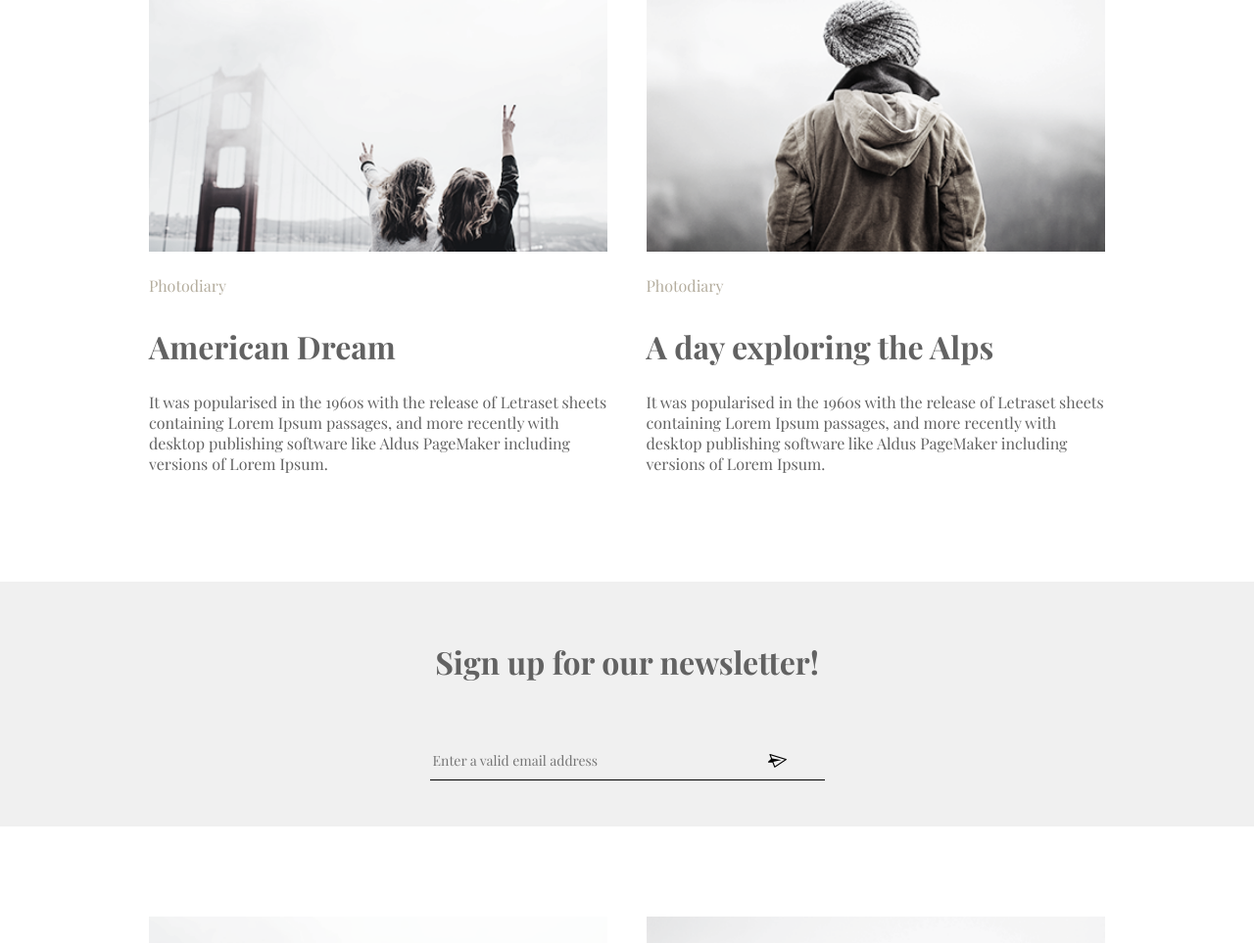
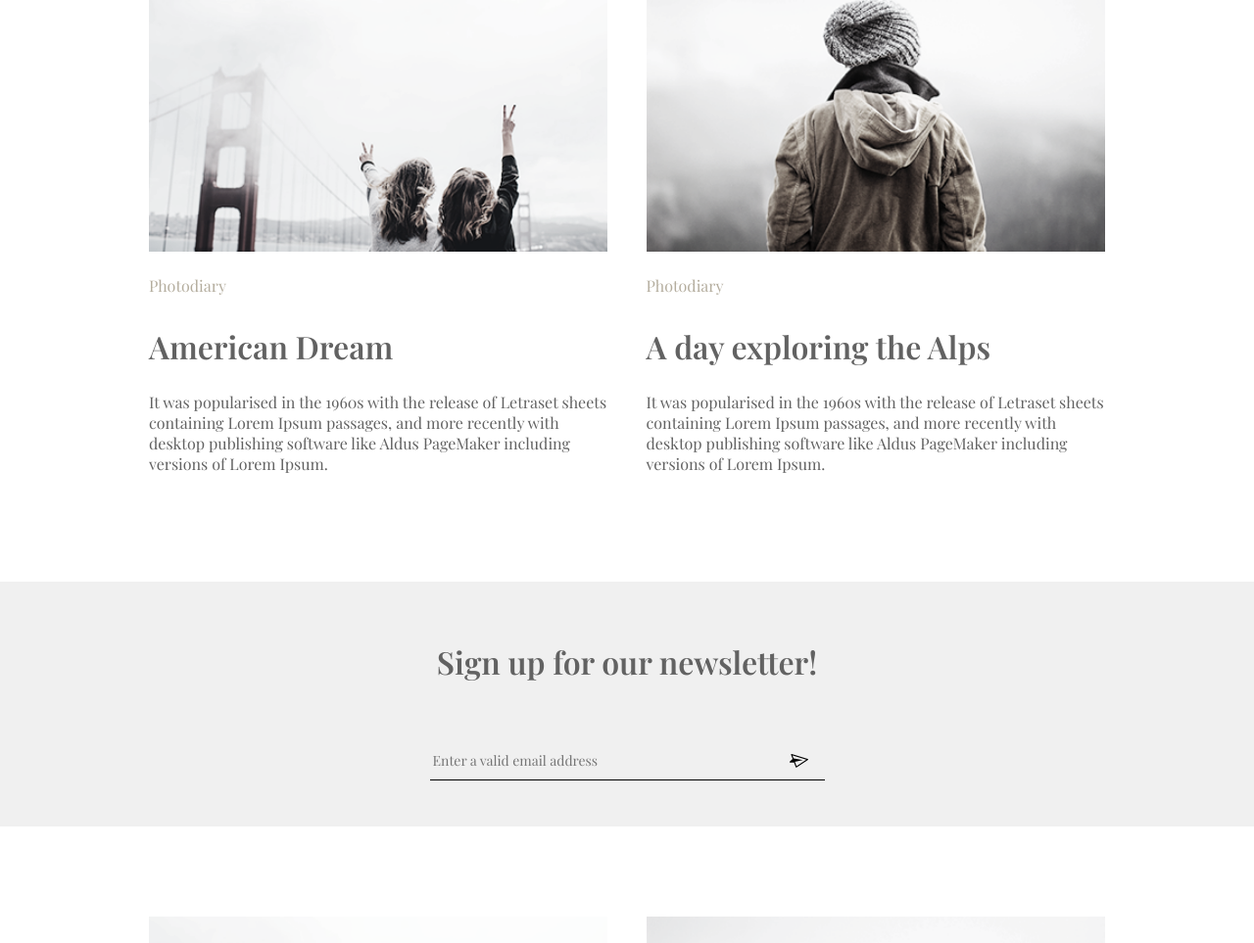
Before and after one commit to Kusum2878/Assignment3, a plain HTML site: page index.html in a window 1280 px wide. Shown: the part 1837-2800 px from the top of the page at 98% size. Drawn offline with nearby package versions, Linux system fonts and the light colour scheme.

Commit message:
Add files via upload

```diff
--- a/index.html
+++ b/index.html
@@ -106,7 +106,7 @@
 
 <!-- Form portion starts here -->
 	<div class="form">
-
+		<div class="container">
 			<div class="submit">
 				<h1 class="signup">Sign up for our newsletter!</h1>
 				<form>
@@ -115,7 +115,7 @@
 					<i class="fa fa-paper-plane-o" aria-hidden="true"></i>
 				</form>
 			</div>
-
+		</div>
 	</div>
 <!-- Form portion ends here -->
 
@@ -168,7 +168,7 @@
 
 <!-- Footer portion starts here -->
 	<div class="footer">
-
+		<div class="container">
 			<div class="last-icon">
 				<div class="nav">
 					<ul>
@@ -189,7 +189,7 @@
 					</ul>
 				</div>
 			</div>
-
+		</div>
 	</div>
 <!-- Footer portion ends here -->
 
--- a/style.css
+++ b/style.css
@@ -9,8 +9,10 @@
 
 body,h1,h2,h3,h4,h5,h6,p,span,input,button{
 	font-family: 'Playfair Display', serif;
+}
 
-
+h1,h2,h3,h4,h5,h6{
+	font-weight: 600;
 }
 .container{
 	width: 1140px;
@@ -189,7 +191,7 @@ form{
 form i{
 	position: absolute;
 	top: 10px;
-	right: 480px;
+	right: 388px;
 	transform: rotate(47deg);
 }
 
```
